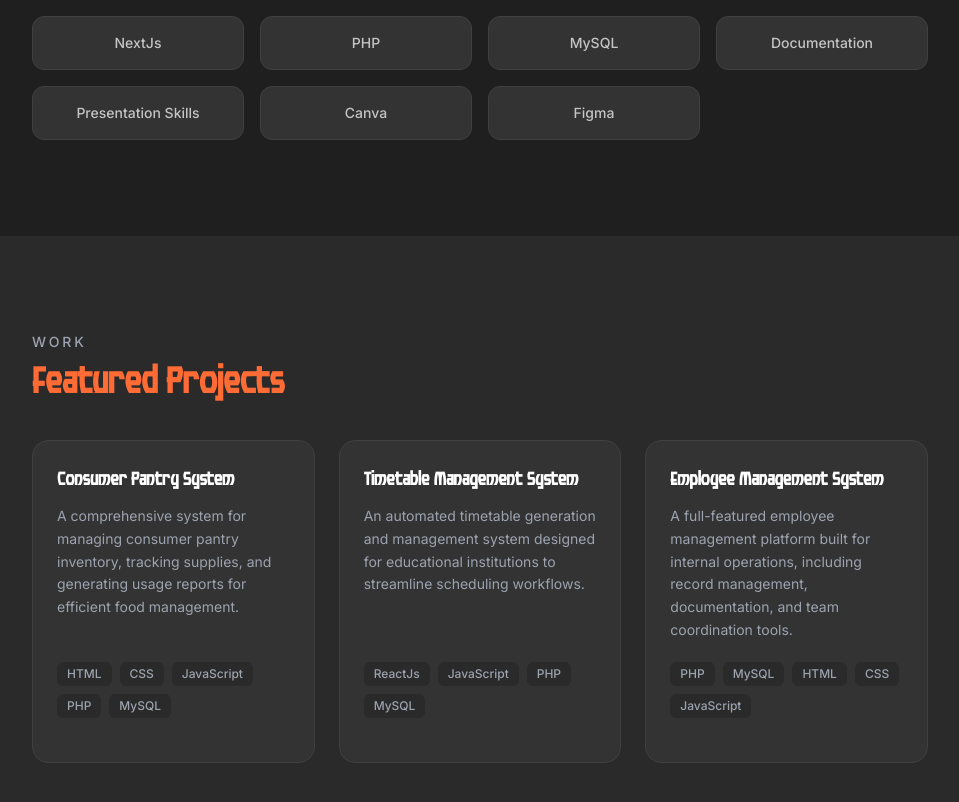
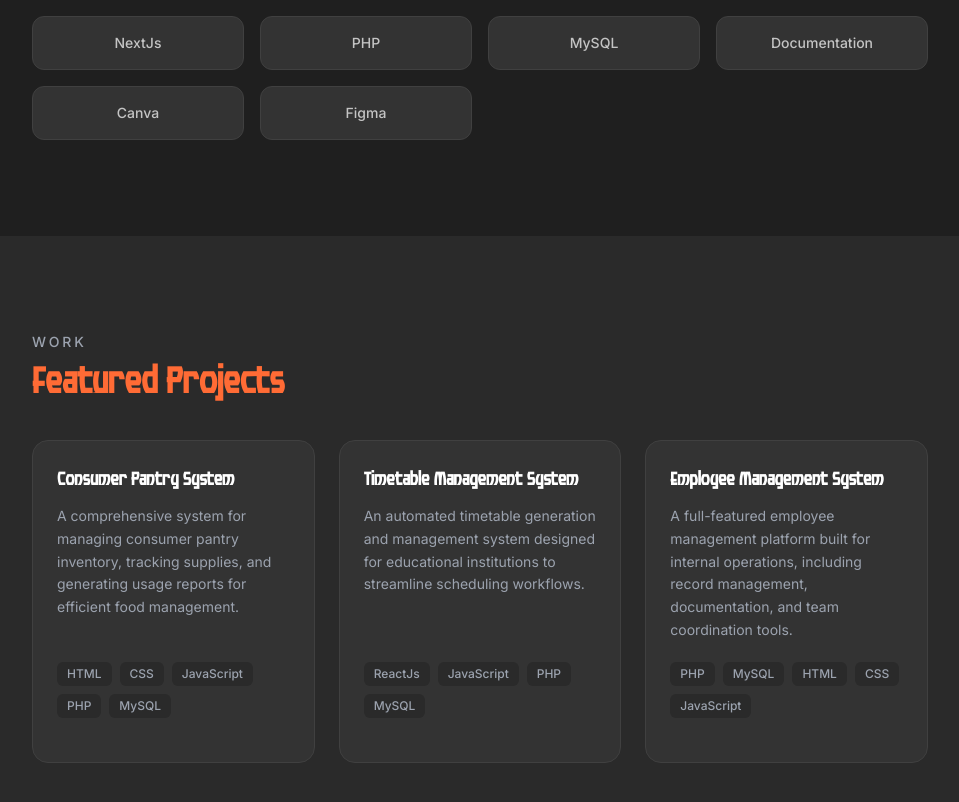
Before and after one commit to Ronak2005N/flarontech-main, a Next.js app: page /fox in a window 1280 px wide. Shown: the part 1602-2404 px from the top of the page, without its empty margins (160-1119 px from the left). Built offline with nearby package versions, Linux system fonts and the light colour scheme.

Commit message:
Remove 'Presentation Skills' from FoxSkills

```diff
--- a/app/fox/components/FoxSkills.tsx
+++ b/app/fox/components/FoxSkills.tsx
@@ -11,7 +11,6 @@ const skills = [
   "PHP",
   "MySQL",
   "Documentation",
-  "Presentation Skills",
   "Canva",
   "Figma",
 ]
```
